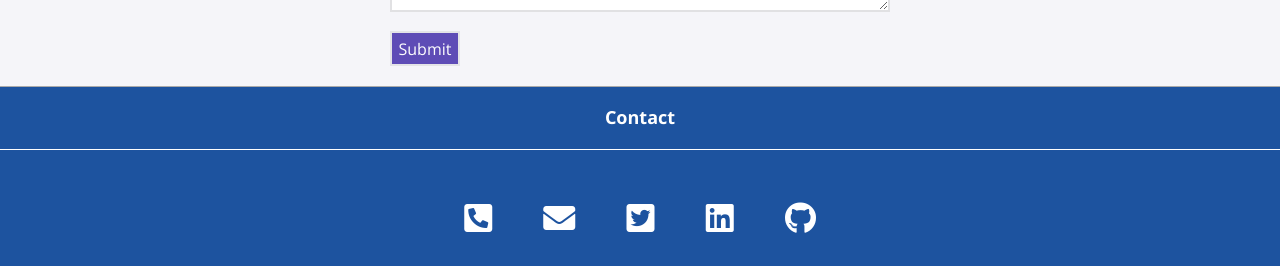
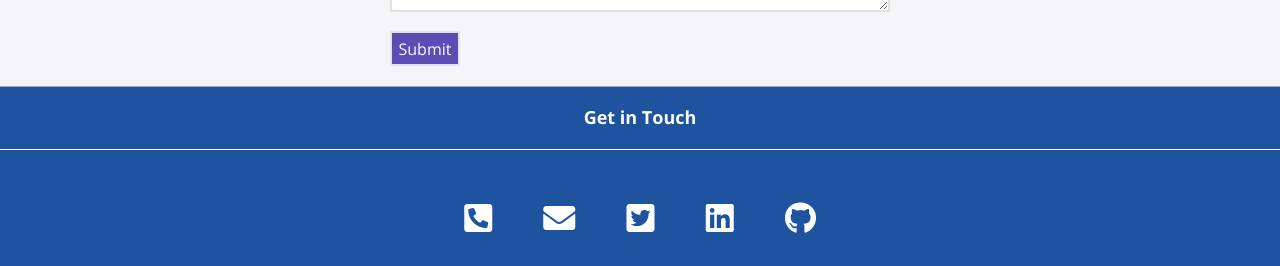
Before and after one commit to MLH-Fellowship/pod-3.1.0-portfolio, a Jekyll site: the page built from index.html, in a window 1280 px wide. Shown: the part 1503-1769 px from the top of the page. Built offline with Jekyll 4.4.1, drawn with Linux system fonts in a browser that asks for light colours; nearby versions of some CDN libraries.

Commit message:
change footer h2

```diff
--- a/_includes/footer.html
+++ b/_includes/footer.html
@@ -1,4 +1,4 @@
 <footer class="footer">
-  <h2>Contact</h2>
+  <h2>Get in Touch</h2>
   <div class="footer-icons">{% include social_links.html %}</div>
 </footer>
```
